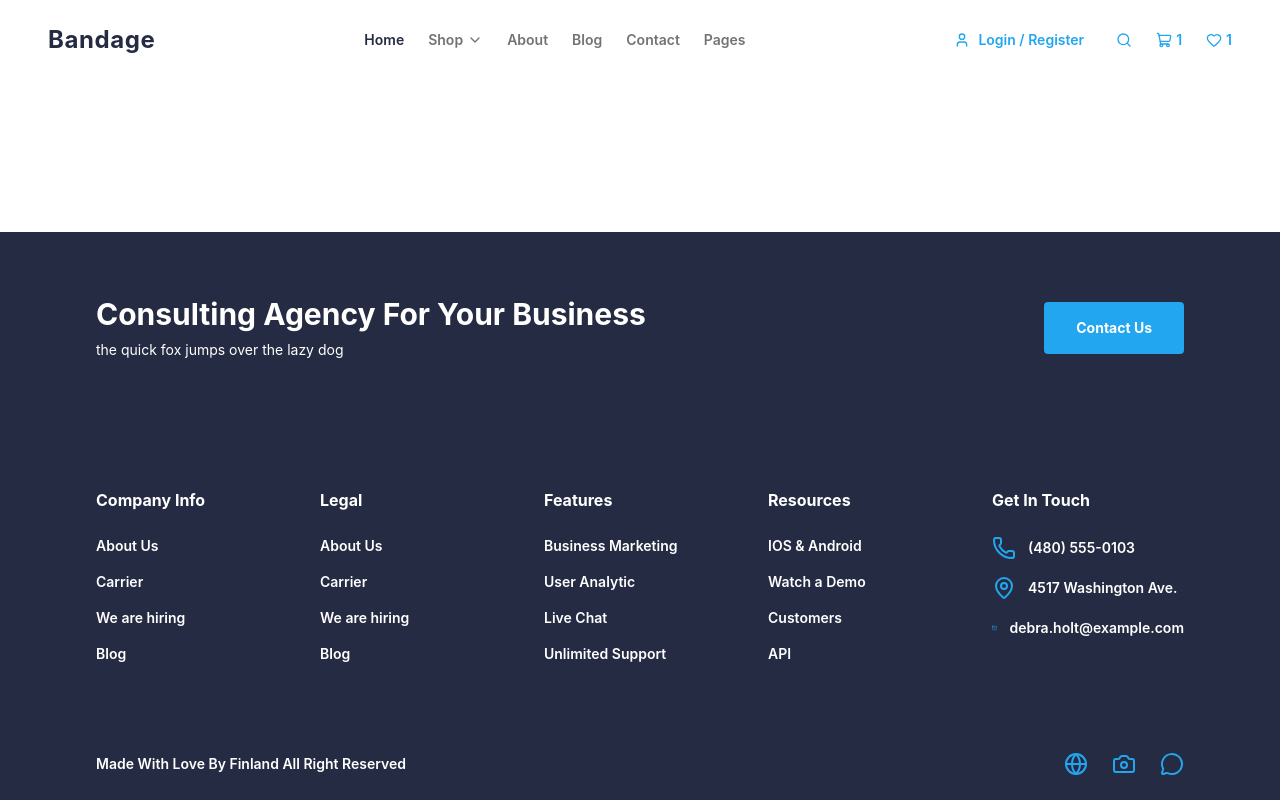
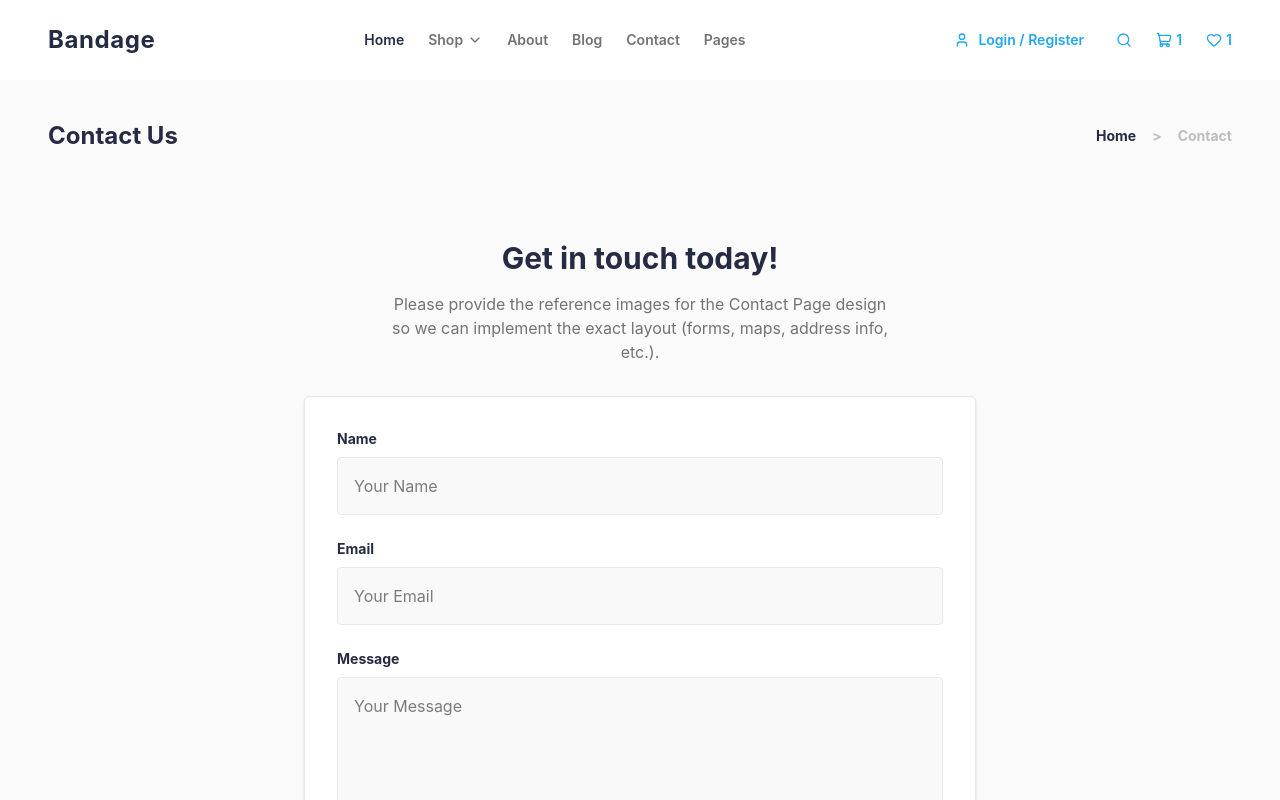
Before and after one commit to cagdasbilgin1/E-Commerce-Project, a React app: page /contact in a window 1280 px wide. Shown: the top 800 px of the page. Built offline with nearby package versions, Linux system fonts and the light colour scheme; the HTML template or start-up script is replaced by a standard one.

Commit message:
feat(contact): create contact page scaffolding and connect routing

```diff
--- a/src/App.jsx
+++ b/src/App.jsx
@@ -8,6 +8,7 @@ import PageContent from './layout/PageContent';
 import HomePage from './pages/HomePage';
 import ShopPage from './pages/ShopPage';
 import ProductDetailPage from './pages/ProductDetailPage';
+import ContactPage from './pages/ContactPage';
 
 function App() {
   return (
@@ -25,6 +26,9 @@ function App() {
             <Route path="/product/:id">
               <ProductDetailPage />
             </Route>
+            <Route path="/contact">
+              <ContactPage />
+            </Route>
             {/* Add more routes here */}
           </Switch>
         </PageContent>
--- /dev/null
+++ b/src/pages/ContactPage.jsx
@@ -0,0 +1,45 @@
+import React from 'react';
+
+const ContactPage = () => {
+  return (
+    <div className="w-full flex flex-col bg-[#FAFAFA]">
+      {/* Breadcrumb Section */}
+      <section className="w-full py-10 px-6 md:px-12 max-w-[1440px] mx-auto flex flex-col md:flex-row justify-between items-center">
+        <h2 className="text-2xl font-bold text-[#252B42] mb-4 md:mb-0">Contact Us</h2>
+        <div className="flex items-center gap-4 text-sm font-bold">
+          <span className="text-[#252B42]">Home</span>
+          <span className="text-[#BDBDBD]">&gt;</span>
+          <span className="text-[#BDBDBD]">Contact</span>
+        </div>
+      </section>
+
+      {/* Main Content Area Placeholder */}
+      <section className="w-full py-12 px-6 md:px-12 max-w-[1440px] mx-auto flex flex-col items-center justify-center min-h-[50vh]">
+        <h3 className="text-3xl font-bold text-[#252B42] mb-4 text-center">Get in touch today!</h3>
+        <p className="text-base text-[#737373] text-center max-w-lg mb-8">
+          Please provide the reference images for the Contact Page design so we can implement the exact layout (forms, maps, address info, etc.).
+        </p>
+
+        <div className="w-full max-w-2xl bg-white border border-[#E8E8E8] shadow-sm rounded-md p-8 flex flex-col gap-6">
+           <div className="flex flex-col gap-2">
+             <label className="text-sm font-bold text-[#252B42]">Name</label>
+             <input type="text" className="w-full bg-[#F9F9F9] border border-[#E8E8E8] p-4 rounded outline-none" placeholder="Your Name" />
+           </div>
+           <div className="flex flex-col gap-2">
+             <label className="text-sm font-bold text-[#252B42]">Email</label>
+             <input type="email" className="w-full bg-[#F9F9F9] border border-[#E8E8E8] p-4 rounded outline-none" placeholder="Your Email" />
+           </div>
+           <div className="flex flex-col gap-2">
+             <label className="text-sm font-bold text-[#252B42]">Message</label>
+             <textarea className="w-full bg-[#F9F9F9] border border-[#E8E8E8] p-4 rounded outline-none min-h-[150px]" placeholder="Your Message"></textarea>
+           </div>
+           <button className="bg-[#23A6F0] text-white px-6 py-4 font-bold rounded hover:bg-blue-500 transition mt-4 w-full md:w-auto self-start">
+             Send Message
+           </button>
+        </div>
+      </section>
+    </div>
+  );
+};
+
+export default ContactPage;
```
